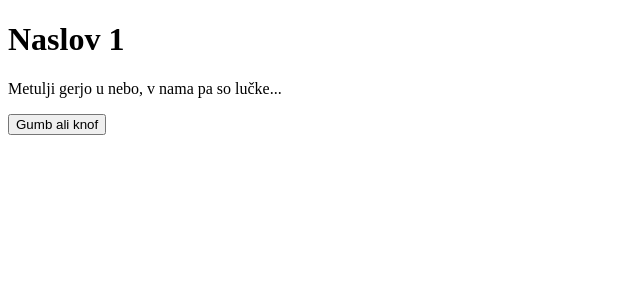
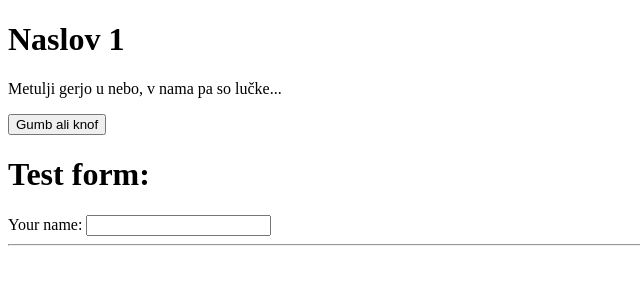
Before and after one commit to El-nino-mal-criado/git_github_lekcija, a plain HTML site: page index.html in a window 1280 px wide. Shown: the whole page, without its empty margins (0-640 px from the left). Drawn offline with Linux system fonts and the light colour scheme.

Commit message:
added form

```diff
--- a/index.html
+++ b/index.html
@@ -11,6 +11,14 @@
     <button>Gumb ali knof</button>
 
     <script src="script.js"></script>
+
+    <form action="">
+        <h1>Test form:</h1>
+        <label for="name">Your name:</label>
+        <input id="name" type="text">
+    </form>
+
+    <hr>
 </body>
 
 </html>
```
